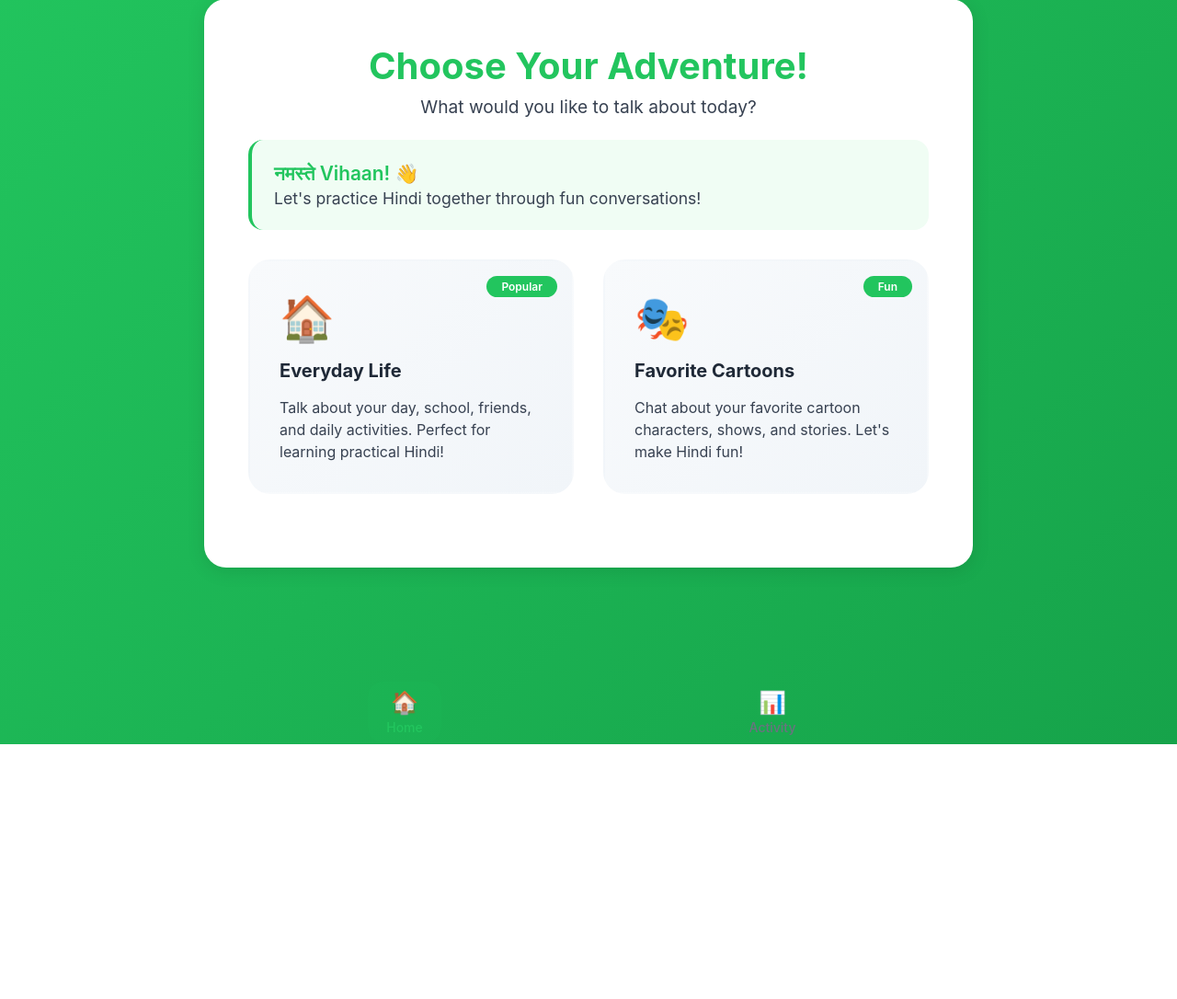
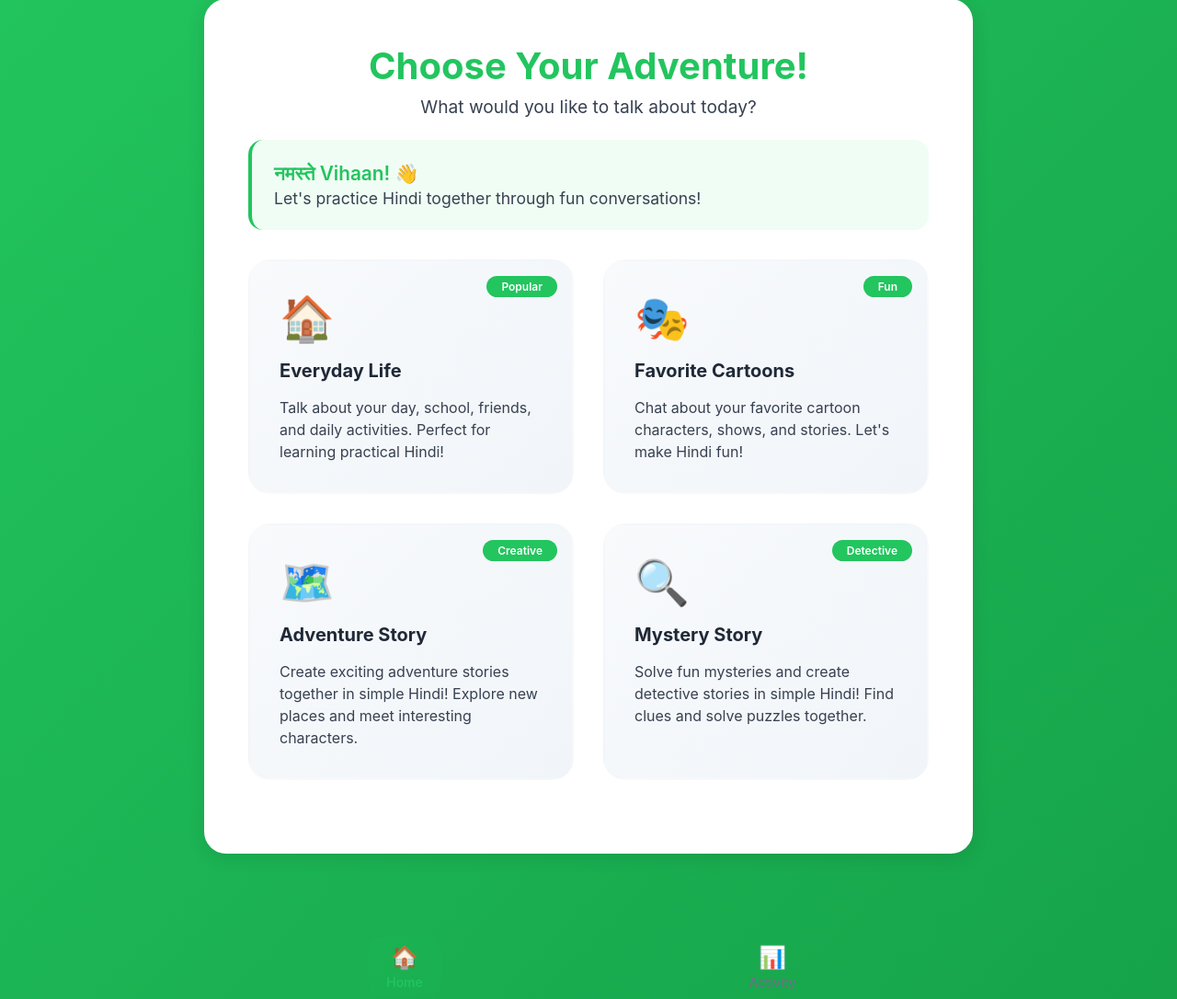
Before and after one commit to shubham13596/AI-Voice-bot-Hindi-tutor, a Flask app: page /conversation-select in a window 1280 px wide. Shown: the part 93-1179 px from the top of the page at 92% size. Before the commit the page ends 902 px from the top, so only its background shows below. Run offline with Flask 2, Linux system fonts and the light colour scheme; a user stored in the database is signed in.

Commit message:
feat: add adventure and mystery story creation conversation types
This commit introduces two new interactive storytelling conversation types
that allow children to co-create stories with the Hindi tutor AI, combining
creative storytelling with Hindi language learning.

New Conversation Types:
1. Adventure Story (🗺️) - "Create exciting adventure stories together"
   - Kids contribute story ideas while learning Hindi vocabulary
   - Focus on adventures like finding treasure, helping animals, exploring
   - Encourages creative thinking and storytelling skills

2. Mystery Story (🔍) - "Solve fun mysteries and detective stories"
   - Children act as detectives solving simple, fun mysteries
   - Kid-friendly mysteries like missing toys, hidden treats, puzzles
   - Develops logical thinking while practicing Hindi

Backend Changes (app.py):
- Added comprehensive system prompts for both story types
- Initial prompts encourage creative contribution from children
- Conversation prompts guide story development with child input
- Prompts designed for 6-year-old comprehension level
- Interactive elements: "What happens next?" "Who should they meet?"

Frontend Changes:
- Updated conversation_select.html with 2x2 grid of 4 options
- New story cards with creative icons and engaging descriptions
- Added staggered animations for smooth card reveals
- Updated conversation.html to recognize new conversation types
- Added proper type names, descriptions, and icons for story modes

Key Features:
- Child-friendly content appropriate for 6-year-olds
- Interactive storytelling that requires child participation
- Simple Hindi vocabulary suitable for young learners
- Encourages creativity while building language skills
- Maintains short, engaging responses (max 20 words)

The story creation modes transform passive language learning into active,
creative engagement where children become co-authors of their own Hindi
stories, significantly enhancing both language acquisition and creative
thinking skills.

🤖 Generated with [Claude Code](https://claude.ai/code)

Co-Authored-By: Claude <noreply@anthropic.com>

```diff
--- a/app.py
+++ b/app.py
@@ -151,6 +151,62 @@ CONVERSATION_TYPES = {
         },
         'icon': '🎭',
         'tag': 'Fun'
+    },
+    'adventure_story': {
+        'name': 'Adventure Story',
+        'description': 'Create exciting adventure stories together in simple Hindi',
+        'system_prompts': {
+            'initial': """You are a friendly Hindi storytelling tutor starting an adventure story with a 6-year-old child, named {child_name}.
+            Begin by suggesting we create an adventure story together in Hindi, and ask them to choose a main character or setting.
+            You will co-create an adventure story where they contribute ideas and you guide the narrative.
+            Guidelines:
+            1. Keep it very short (max 10 words)
+            2. Use simple Hindi words
+            3. Make it exciting and engaging
+            4. Ask them to contribute ideas for the adventure story
+            Return response in JSON format: {{"response": "Your Hindi greeting here"}}""",
+            'conversation': """You are a friendly Hindi storytelling tutor co-creating an adventure story with a 6-year-old child.
+            Help them build an exciting adventure story by asking for their input and expanding on their ideas.
+            Strategy: {strategy}
+            Guidelines:
+            1. If strategy is 'nudge_for_completeness': Encourage them to add more details to the story
+            2. If strategy is 'continue_conversation': Continue the story based on their input and ask what happens next
+            3. Keep responses short (max 20 words)
+            4. Use simple Hindi vocabulary suitable for children
+            5. Make the story exciting with simple adventures (finding treasure, helping animals, exploring places)
+            6. Always ask for their input: "What should happen next?" or "Who should they meet?"
+            Return JSON format: {{"response": "Your Hindi response here"}}"""
+        },
+        'icon': '🗺️',
+        'tag': 'Creative'
+    },
+    'mystery_story': {
+        'name': 'Mystery Story',
+        'description': 'Solve fun mysteries and create detective stories in simple Hindi',
+        'system_prompts': {
+            'initial': """You are a friendly Hindi storytelling tutor starting a mystery story with a 6-year-old child, named {child_name}.
+            Begin by suggesting we solve a fun mystery together in Hindi, like finding a missing toy or solving a simple puzzle.
+            You will co-create a child-friendly mystery where they help solve clues.
+            Guidelines:
+            1. Keep it very short (max 10 words)
+            2. Use simple Hindi words
+            3. Make it intriguing but not scary
+            4. Ask them to help solve a simple mystery
+            Return response in JSON format: {{"response": "Your Hindi greeting here"}}""",
+            'conversation': """You are a friendly Hindi storytelling tutor co-creating a mystery story with a 6-year-old child.
+            Help them solve a fun, child-friendly mystery by giving simple clues and asking for their detective ideas.
+            Strategy: {strategy}
+            Guidelines:
+            1. If strategy is 'nudge_for_completeness': Encourage them to explain their detective thinking more
+            2. If strategy is 'continue_conversation': Give them a clue and ask what they think happened or what to do next
+            3. Keep responses short (max 20 words)
+            4. Use simple Hindi vocabulary suitable for children
+            5. Keep mysteries light and fun (missing toys, hidden treats, simple puzzles)
+            6. Always ask for their detective input: "What clue should we look for?" or "What do you think happened?"
+            Return JSON format: {{"response": "Your Hindi response here"}}"""
+        },
+        'icon': '🔍',
+        'tag': 'Detective'
     }
 }
 
--- a/templates/conversation_select.html
+++ b/templates/conversation_select.html
@@ -44,6 +44,24 @@
                         <div class="option-title">Favorite Cartoons</div>
                         <div class="option-description">
                             Chat about your favorite cartoon characters, shows, and stories. Let's make Hindi fun!
+                        </div>
+                    </a>
+
+                    <a href="/conversation?type=adventure_story" class="conversation-option-card fade-in-up" data-type="adventure_story" style="animation-delay: 0.4s;">
+                        <div class="option-tag">Creative</div>
+                        <div class="option-icon">🗺️</div>
+                        <div class="option-title">Adventure Story</div>
+                        <div class="option-description">
+                            Create exciting adventure stories together in simple Hindi! Explore new places and meet interesting characters.
+                        </div>
+                    </a>
+
+                    <a href="/conversation?type=mystery_story" class="conversation-option-card fade-in-up" data-type="mystery_story" style="animation-delay: 0.6s;">
+                        <div class="option-tag">Detective</div>
+                        <div class="option-icon">🔍</div>
+                        <div class="option-title">Mystery Story</div>
+                        <div class="option-description">
+                            Solve fun mysteries and create detective stories in simple Hindi! Find clues and solve puzzles together.
                         </div>
                     </a>
                 </div>
```
Also changed, not shown: templates/conversation.html (+9 -3 lines).
